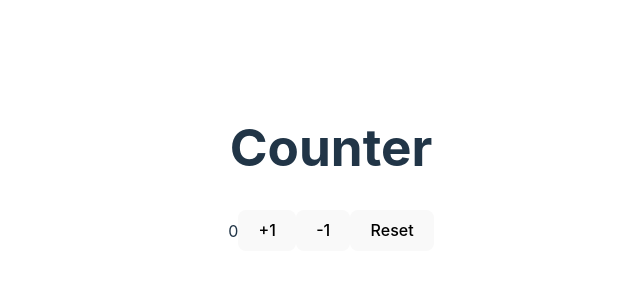
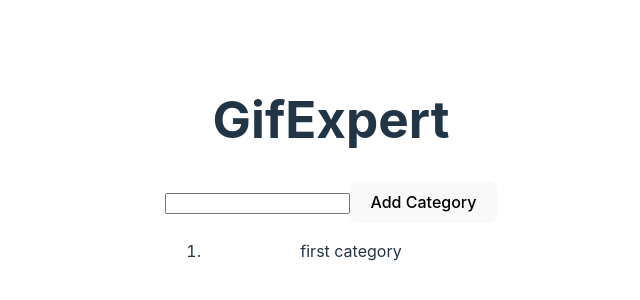
Before and after one commit to Monica0317/Homework_EDyA2, a React (Vite) app: page / in a window 1280 px wide. Shown: the part 232-532 px from the top of the page, without its empty margins (309-949 px from the left). Built offline with nearby package versions, Linux system fonts and the light colour scheme.

Commit message:
addCategories

```diff
--- /dev/null
+++ b/src/ComponentApp.jsx
@@ -0,0 +1,35 @@
+import { useState } from "react";
+
+export const ComponentApp = () => {
+
+  const [categories, setCategories] = useState(['first category']);
+  const [category, setCategory] = useState('');
+
+  const onAddCategory = () => {
+
+    setCategories(list => [...list, category]);
+    setCategory('');
+  }
+
+  const onSetCategory = (evt) => {
+    setCategory(evt.target.value);
+  }
+
+  return (
+    <>
+      <h1>GifExpert</h1>
+      <input
+        type="text" value={category}
+        onChange={(event) => onSetCategory(event)}
+      />
+      <button onClick={() => onAddCategory()}> Add Category </button>
+      <ol>
+        {
+          categories.map((category, key) => {
+            return <li key={key}> {category} </li>;
+          })
+        }
+      </ol>
+    </>
+  );
+}
--- a/src/main.jsx
+++ b/src/main.jsx
@@ -2,10 +2,11 @@ import { StrictMode } from 'react'
 import { createRoot } from 'react-dom/client'
 import App from './App.jsx'
 import FirstApp from './FirstApp.jsx'
+import { ComponentApp } from './ComponentApp.jsx'
 import './index.css'
 
 createRoot(document.getElementById('root')).render(
   <StrictMode>
-    <FirstApp value={0}/>
+    <ComponentApp/>
   </StrictMode>,
 )
```
